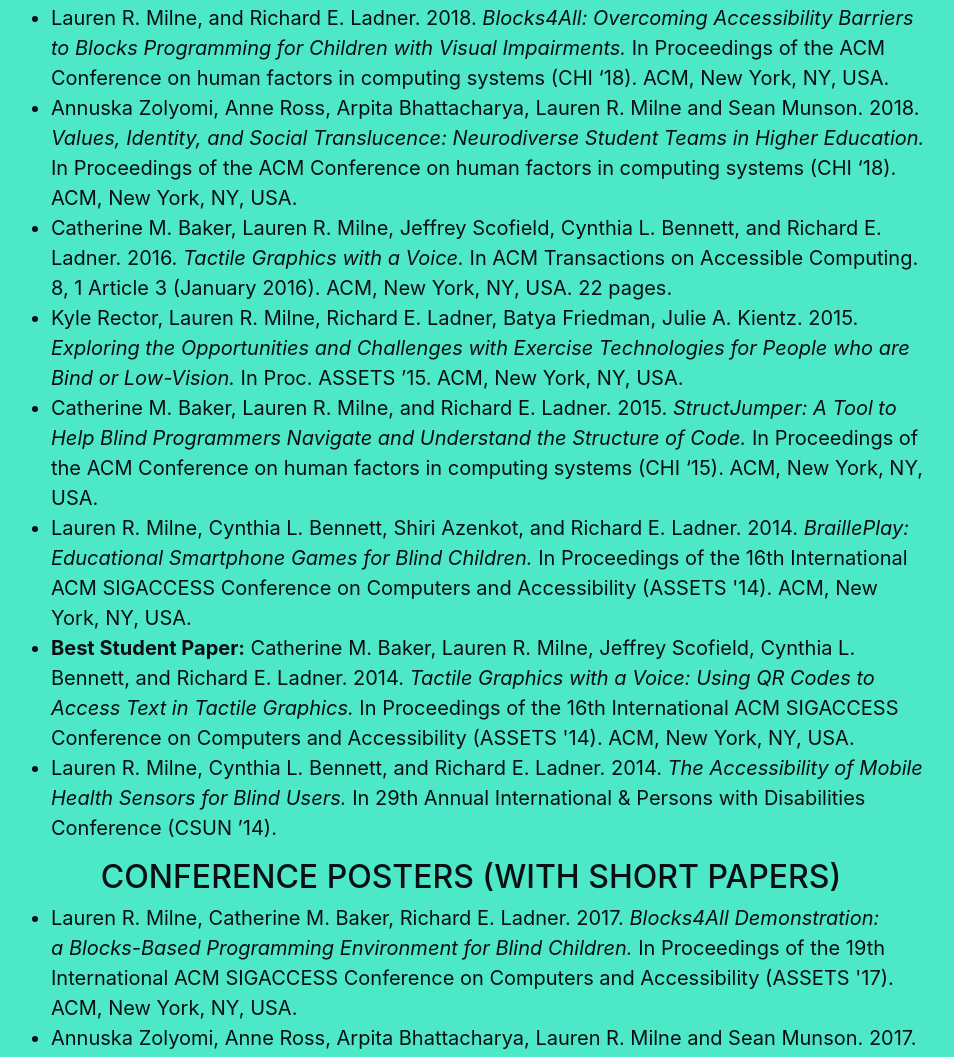
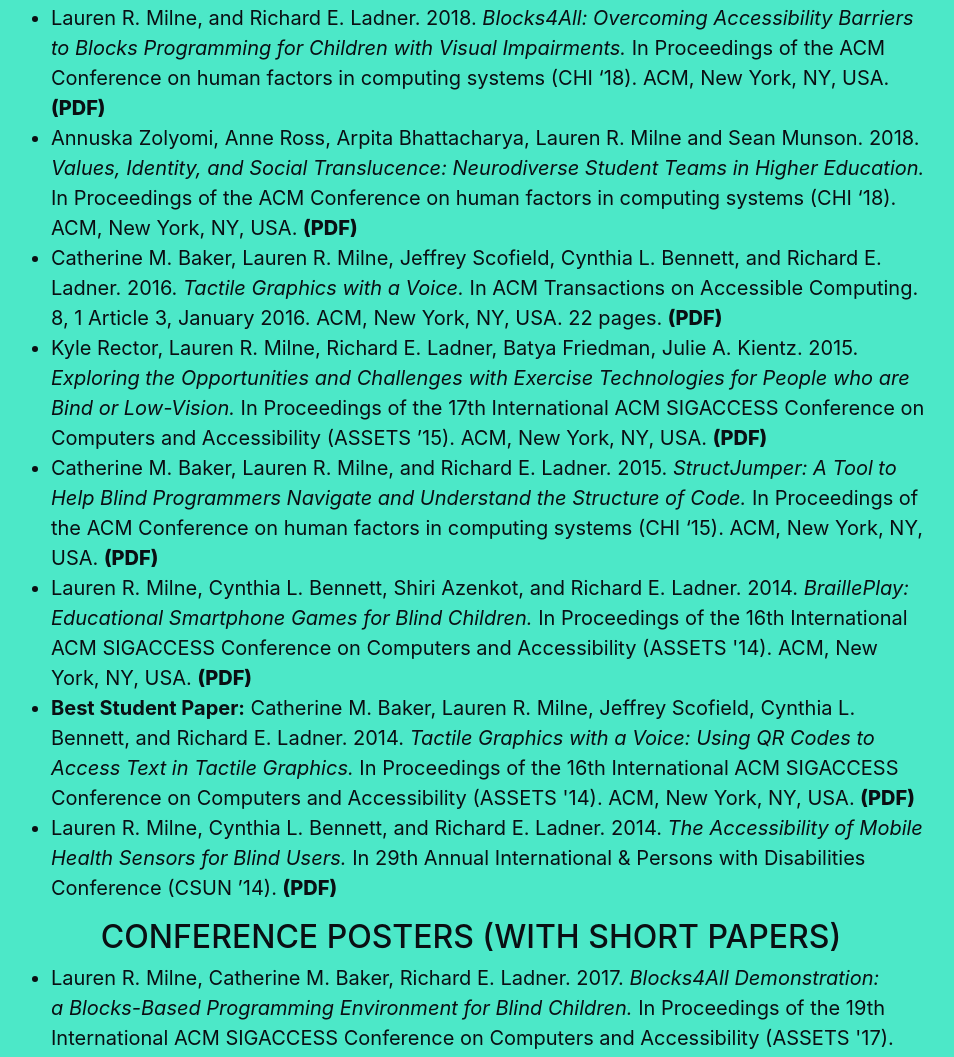
Before and after one commit to milnel2/milnel2.github.io, a website with bundled scripts: page index.html in a window 1280 px wide. Shown: the part 1743-2800 px from the top of the page, without its empty margins (169-1123 px from the left). Built offline with nearby package versions, Linux system fonts and the light colour scheme; files whose address does not match are found by name.

Commit message:
Added in pdfs of papers

```diff
--- a/css/freelancer.css
+++ b/css/freelancer.css
@@ -73,7 +73,13 @@
 
 section.success {
   color: #0a0f13;
-  background: #4ce8c8; }
+  background: #4ce8c8;
+}
+
+section.success a{
+    color: #0a0f13;
+
+}
 
 @media (max-width: 767px) {
   section {
@@ -164,7 +170,8 @@
   background: #4ce8c8; }
 header.masthead p a {
   color: #0a0f13;
-    text-decoration: underline}
+
+    }
 header.masthead p a:hover {
     color: white;
     outline: none; }
--- a/index.html
+++ b/index.html
@@ -141,15 +141,16 @@
           <div class="col-lg-10 mx-auto text-left">
             <p>
                <ul>
-                <li>Lauren R. Milne, and Richard E. Ladner. 2018. <i>Blocks4All: Overcoming Accessibility Barriers to Blocks Programming for Children with Visual Impairments.</i> In Proceedings of the ACM Conference on human factors in computing systems (CHI ‘18). ACM, New York, NY, USA. </li>
-                <li>Annuska Zolyomi, Anne Ross, Arpita Bhattacharya, Lauren R. Milne and Sean Munson.  2018. <i>Values, Identity, and Social Translucence: Neurodiverse Student Teams in Higher Education.</i> In Proceedings of the ACM Conference on human factors in computing systems (CHI ‘18). ACM, New York, NY, USA.</li>
+                <li>Lauren R. Milne, and Richard E. Ladner. 2018. <i>Blocks4All: Overcoming Accessibility Barriers to Blocks Programming for Children with Visual Impairments.</i> In Proceedings of the ACM Conference on human factors in computing systems (CHI ‘18). ACM, New York, NY, USA. <a href = "files/Blocks4All.pdf">(PDF)</a></li>
+                <li>Annuska Zolyomi, Anne Ross, Arpita Bhattacharya, Lauren R. Milne and Sean Munson.  2018. <i>Values, Identity, and Social Translucence: Neurodiverse Student Teams in Higher Education.</i> In Proceedings of the ACM Conference on human factors in computing systems (CHI ‘18). ACM, New York, NY, USA. <a href = "files/Neurodiverse.pdf">(PDF)</a></li>
 
-                   <li>Catherine M. Baker, Lauren R. Milne, Jeffrey Scofield, Cynthia L. Bennett, and Richard E. Ladner. 2016. <i>Tactile Graphics with a Voice.</i> In ACM Transactions on Accessible Computing. 8, 1 Article 3 (January 2016). ACM, New York, NY, USA. 22 pages.</li>
-                    <li>Kyle Rector, Lauren R. Milne, Richard E. Ladner, Batya Friedman, Julie A. Kientz. 2015. <i>Exploring the Opportunities and Challenges with Exercise Technologies for People who are Bind or Low-Vision.</i> In Proc. ASSETS ’15. ACM, New York, NY, USA.</li>
-				    <li>Catherine M. Baker, Lauren R. Milne, and Richard E. Ladner. 2015. <i>StructJumper: A Tool to Help Blind Programmers Navigate and Understand the Structure of Code.</i> In Proceedings of the ACM Conference on human factors in computing systems (CHI ‘15). ACM, New York, NY, USA.</li>
-				    <li>Lauren R. Milne, Cynthia L. Bennett, Shiri Azenkot, and Richard E. Ladner. 2014.<i> BraillePlay: Educational Smartphone Games for Blind Children.</i> In Proceedings of the 16th International ACM SIGACCESS Conference on Computers and Accessibility (ASSETS '14). ACM, New York, NY, USA. </li>
-				    <li> <b>Best Student Paper:</b> Catherine M. Baker, Lauren R. Milne, Jeffrey Scofield, Cynthia L. Bennett, and Richard E. Ladner. 2014. <i>Tactile Graphics with a Voice: Using QR Codes to Access Text in Tactile Graphics.</i> In Proceedings of the 16th International ACM SIGACCESS Conference on Computers and Accessibility (ASSETS '14). ACM, New York, NY, USA. </li>
-				    <li>Lauren R. Milne, Cynthia L. Bennett, and Richard E. Ladner. 2014. <i>The Accessibility of Mobile Health Sensors for Blind Users.</i> In 29th Annual International & Persons with Disabilities Conference (CSUN ’14). </li>
+                   <li>Catherine M. Baker, Lauren R. Milne, Jeffrey Scofield, Cynthia L. Bennett, and Richard E. Ladner. 2016. <i>Tactile Graphics with a Voice.</i> In ACM Transactions on Accessible Computing. 8, 1 Article 3, January 2016. ACM, New York, NY, USA. 22 pages.
+                   <a href = "files/TACCESS.pdf">(PDF)</a></li>
+                    <li>Kyle Rector, Lauren R. Milne, Richard E. Ladner, Batya Friedman, Julie A. Kientz. 2015. <i>Exploring the Opportunities and Challenges with Exercise Technologies for People who are Bind or Low-Vision.</i>  In Proceedings of the 17th International ACM SIGACCESS Conference on Computers and Accessibility (ASSETS ’15). ACM, New York, NY, USA. <a href = "files/Rector-EyesFreeVSD-ASSETS2015.pdf">(PDF)</a></li>
+				    <li>Catherine M. Baker, Lauren R. Milne, and Richard E. Ladner. 2015. <i>StructJumper: A Tool to Help Blind Programmers Navigate and Understand the Structure of Code.</i> In Proceedings of the ACM Conference on human factors in computing systems (CHI ‘15). ACM, New York, NY, USA. <a href = "files/StructJumper.pdf">(PDF)</a></li>
+				    <li>Lauren R. Milne, Cynthia L. Bennett, Shiri Azenkot, and Richard E. Ladner. 2014.<i> BraillePlay: Educational Smartphone Games for Blind Children.</i> In Proceedings of the 16th International ACM SIGACCESS Conference on Computers and Accessibility (ASSETS '14). ACM, New York, NY, USA. <a href = "files/BraillePlay.pdf">(PDF)</a> </li>
+				    <li> <b>Best Student Paper:</b> Catherine M. Baker, Lauren R. Milne, Jeffrey Scofield, Cynthia L. Bennett, and Richard E. Ladner. 2014. <i>Tactile Graphics with a Voice: Using QR Codes to Access Text in Tactile Graphics.</i> In Proceedings of the 16th International ACM SIGACCESS Conference on Computers and Accessibility (ASSETS '14). ACM, New York, NY, USA. <a href = "files/TGVASSETS.pdf">(PDF)</a></li>
+				    <li>Lauren R. Milne, Cynthia L. Bennett, and Richard E. Ladner. 2014. <i>The Accessibility of Mobile Health Sensors for Blind Users.</i> In 29th Annual International & Persons with Disabilities Conference (CSUN ’14). <a href = "files/mobileHealth.pdf">(PDF)</a></li>
 				</ul>
 
               <h2 class="text-center">Conference Posters (with Short Papers)</h2>
```
Also changed, not shown: 10 other files.
